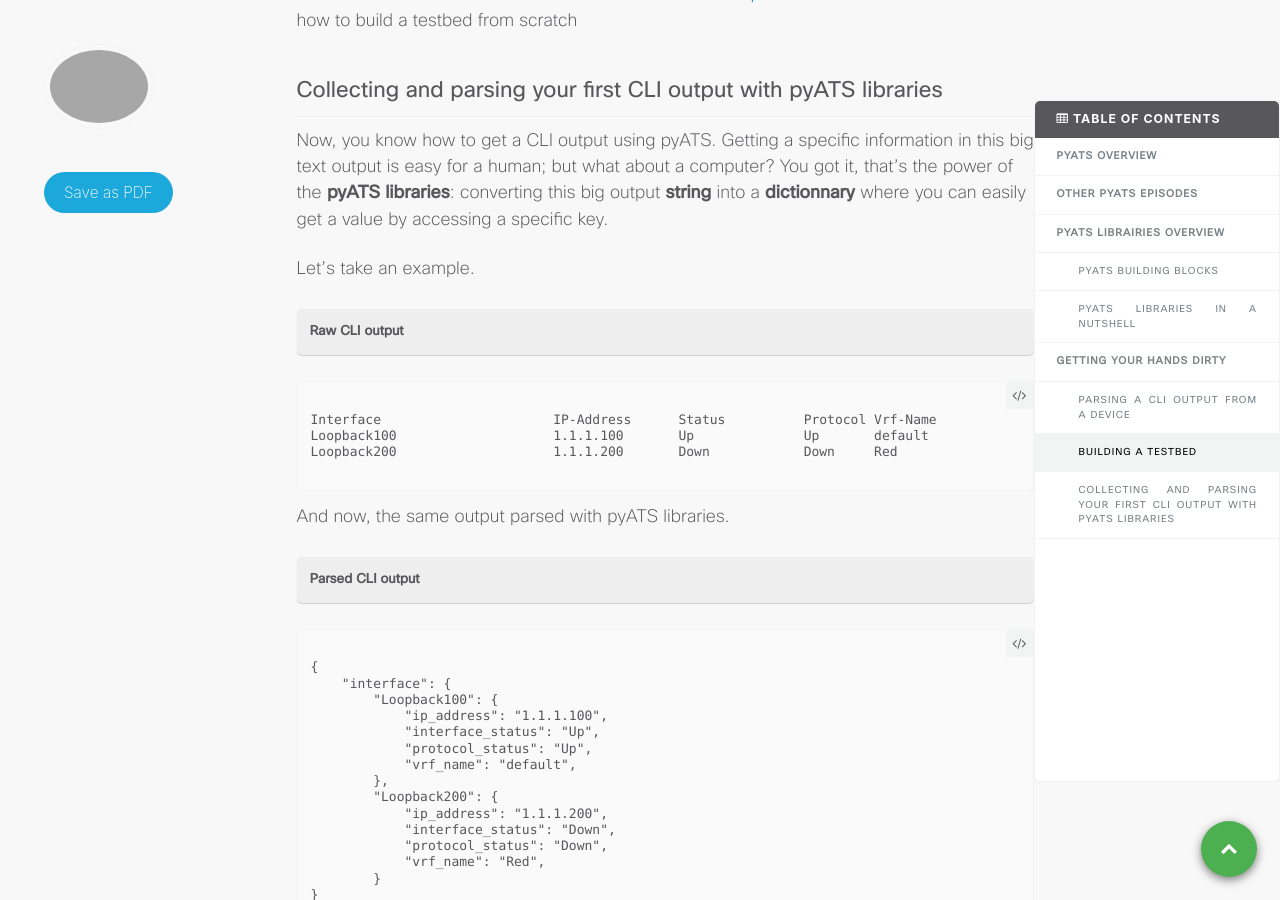
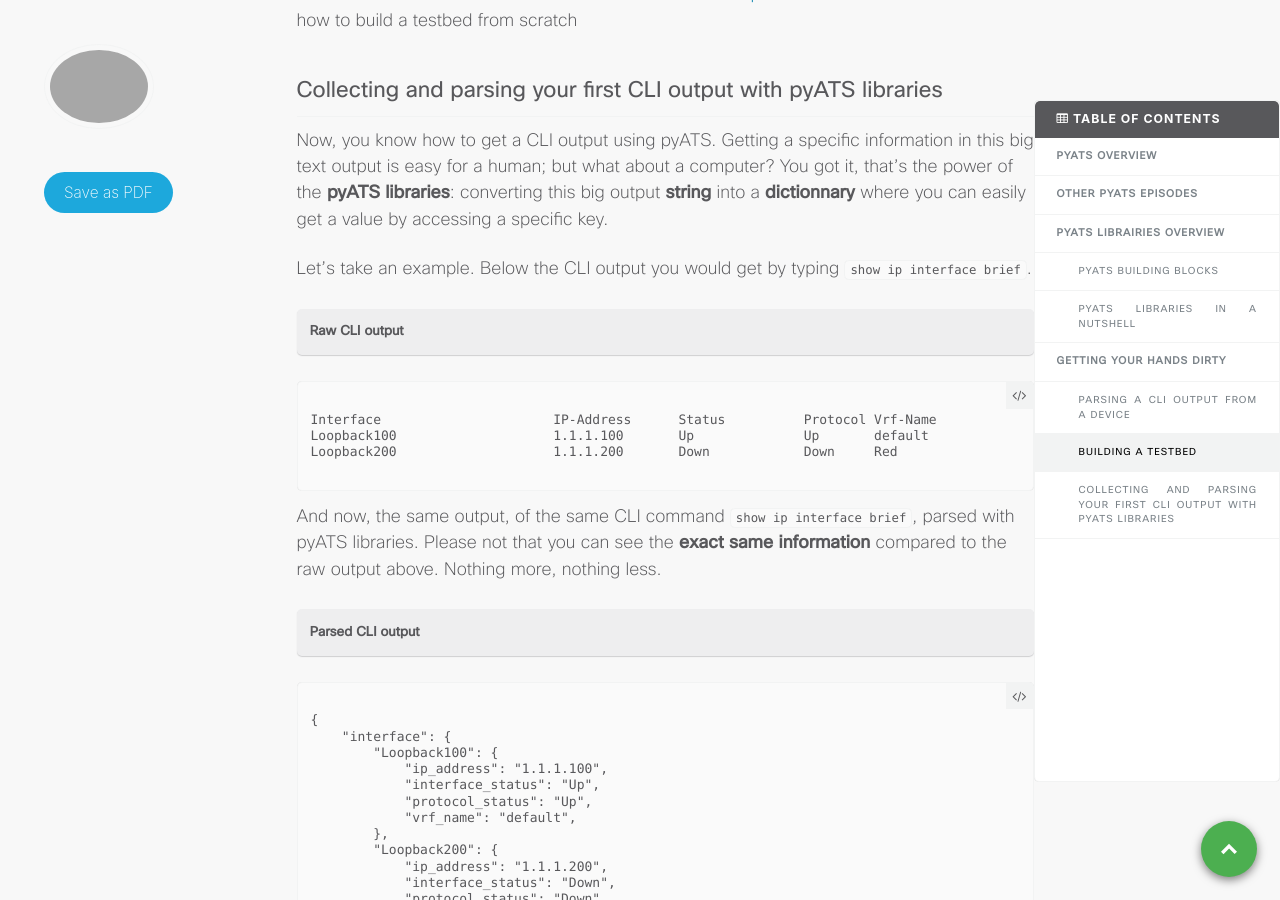
Before and after one commit to xrdocs/programmability, a Jekyll site: the page built from _tutorials/2021-02-04-pyats-series-parsing-like-a-pro-with-genie.md, in a window 1280 px wide and 900 px high, scrolled down 3842 px. Built offline with Jekyll 4.4.1, drawn with Linux system fonts in a browser that asks for light colours; comment, search, counter and statistics services are not loaded.

Commit message:
output cli

```diff
--- a/_tutorials/2021-02-04-pyats-series-parsing-like-a-pro-with-genie.md
+++ b/_tutorials/2021-02-04-pyats-series-parsing-like-a-pro-with-genie.md
@@ -205,7 +205,7 @@ The **testbed construction** has been covered in the [First episode](https://xrd
 
 Now, you know how to get a CLI output using pyATS. Getting a specific information in this big text output is easy for a human; but what about a computer? You got it, that's the power of the **pyATS libraries**: converting this big output **string** into a **dictionnary** where you can easily get a value by accessing a specific key.
 
-Let's take an example.
+Let's take an example. Below the CLI output you would get by typing `show ip interface brief`.
 
 **Raw CLI output**
 {: .notice--primary}
@@ -219,7 +219,7 @@ Loopback200                    1.1.1.200       Down            Down     Red
 </pre>
 </div>
 
-And now, the same output parsed with pyATS libraries.
+And now, the same output, of the same CLI command `show ip interface brief`, parsed with pyATS libraries. Please not that you can see the **exact same information** compared to the raw output above. Nothing more, nothing less.
 
 **Parsed CLI output**
 {: .notice--primary}
```
